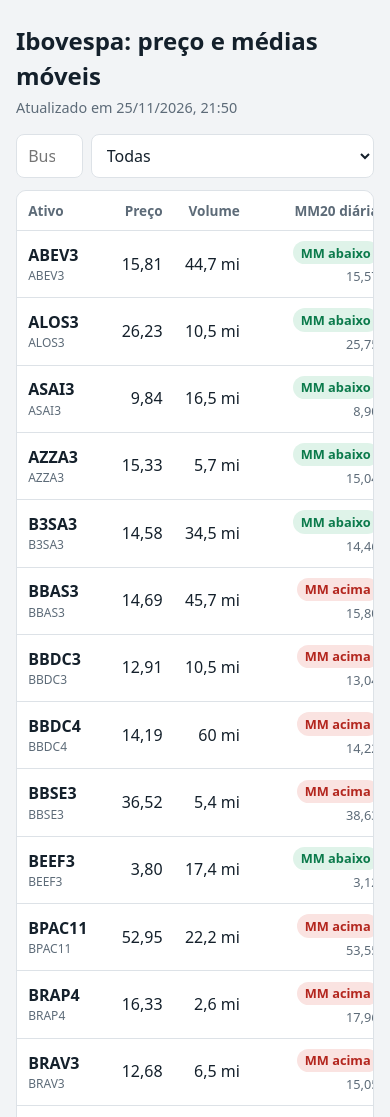
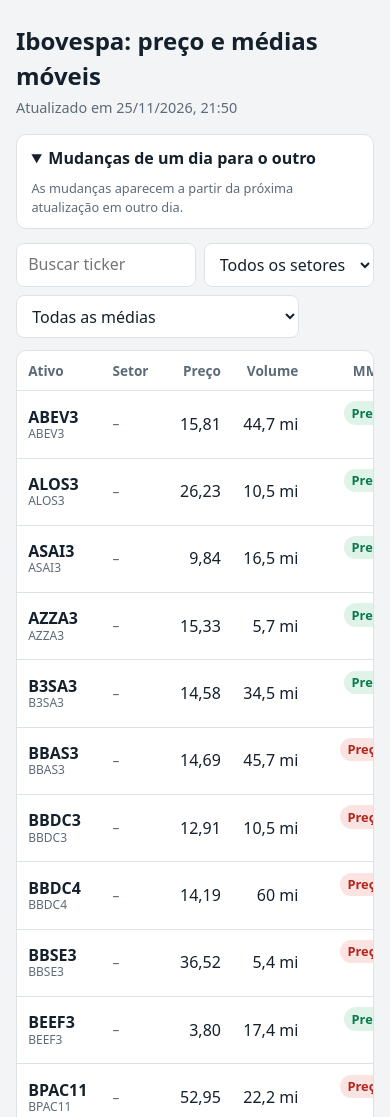
Before and after one commit to caduhjr/analisetecnica, a plain HTML site: page index.html in a window 390 px wide. Shown: the top 1117 px of the page. Drawn offline with Linux system fonts and the light colour scheme.

Commit message:
Enhance layout and update filtering options in index.html
Updated styles and improved layout for better responsiveness. Modified filtering options and updated the footer message.

```diff
--- a/index.html
+++ b/index.html
@@ -1,94 +1,265 @@
 <!DOCTYPE html>
+
 <html lang="pt-BR">
+
 <head>
+
 <meta charset="utf-8">
+
 <meta name="viewport" content="width=device-width, initial-scale=1">
+
 <title>Ibovespa: preço e médias móveis</title>
+
 <style>
+
 :root{--bg:#f2f4f6;--surface:#fff;--ink:#14202b;--mute:#5d6b78;--line:#dde2e7;--up:#0b7a4b;--upbg:#dff3e9;--down:#b3261e;--downbg:#fae3e1}
+
 @media (prefers-color-scheme:dark){:root{--bg:#10171d;--surface:#18222b;--ink:#e8edf1;--mute:#8d9aa6;--line:#2a3743;--up:#4cc790;--upbg:#14352a;--down:#ff8a80;--downbg:#3d1d1b}}
+
 *{box-sizing:border-box}
-body{margin:0;background:var(--bg);color:var(--ink);font:16px/1.45 system-ui,-apple-system,"Segoe UI",sans-serif;padding:1rem;max-width:900px;margin-inline:auto}
+
+body{margin:0;background:var(--bg);color:var(--ink);font:16px/1.45 system-ui,-apple-system,"Segoe UI",sans-serif;padding:1rem;max-width:1100px;margin-inline:auto}
+
 h1{font-size:1.5rem;margin:.5rem 0 .25rem}
+
 .sub{color:var(--mute);font-size:.9rem;margin:0 0 1rem}
-.bar{display:flex;gap:.5rem;margin-bottom:.75rem}
+
+.bar{display:flex;flex-wrap:wrap;gap:.5rem;margin-bottom:.75rem}
+
 input,select{font:inherit;color:inherit;background:var(--surface);border:1px solid var(--line);border-radius:8px;padding:.55rem .7rem}
-input{flex:1;min-width:0}
+
+input{flex:1;min-width:8rem}select{max-width:100%}
+
 .wrap{overflow-x:auto;background:var(--surface);border:1px solid var(--line);border-radius:10px}
+
 table{width:100%;border-collapse:collapse;font-variant-numeric:tabular-nums}
+
 th,td{padding:.6rem .7rem;text-align:right;white-space:nowrap;border-bottom:1px solid var(--line)}
-th:first-child,td:first-child{text-align:left}
+
+th:first-child,td:first-child,th:nth-child(2),td:nth-child(2){text-align:left}
+
 th{font-size:.85rem;font-weight:600;color:var(--mute);cursor:pointer;user-select:none}
+
 tr:last-child td{border-bottom:0}
-.t{font-weight:650}.n{display:block;font-size:.75rem;color:var(--mute);font-weight:400;max-width:12ch;overflow:hidden;text-overflow:ellipsis}
+
+.id{display:flex;align-items:center;gap:.55rem}
+
+.lg{width:26px;height:26px;border-radius:6px;object-fit:contain;background:#fff;border:1px solid var(--line);flex:none}
+
+.t{font-weight:650;line-height:1.2}.n{display:block;font-size:.75rem;color:var(--mute);font-weight:400;max-width:12ch;overflow:hidden;text-overflow:ellipsis}
+
+.sec{font-size:.85rem;color:var(--mute)}
+
 .b{display:inline-block;padding:.15rem .5rem;border-radius:999px;font-size:.8rem;font-weight:600}
-.up{background:var(--upbg);color:var(--up)}.down{background:var(--downbg);color:var(--down)}
+
+.b.up,li.up .tag{background:var(--upbg);color:var(--up)}.b.down,li.down .tag{background:var(--downbg);color:var(--down)}
+
 .na{color:var(--mute);font-size:.8rem}
+
 .foot{color:var(--mute);font-size:.8rem;margin-top:.75rem}
+
+details{background:var(--surface);border:1px solid var(--line);border-radius:10px;padding:.7rem .9rem;margin-bottom:.9rem}
+
+summary{cursor:pointer;font-weight:600}
+
+ul{list-style:none;margin:.6rem 0 0;padding:0;display:grid;gap:.4rem}
+
+li{display:flex;align-items:center;gap:.5rem;flex-wrap:wrap;font-size:.92rem}
+
+.tag{padding:.1rem .5rem;border-radius:999px;font-size:.78rem;font-weight:600}
+
 </style>
+
 </head>
+
 <body>
+
 <h1>Ibovespa: preço e médias móveis</h1>
+
 <p class="sub" id="upd">Carregando…</p>
+
+<details id="chg" open><summary id="chgs">Mudanças de um dia para o outro</summary><ul id="chgl"></ul></details>
+
 <div class="bar">
+
   <input id="q" type="search" placeholder="Buscar ticker" aria-label="Buscar ticker">
-  <select id="f" aria-label="Filtrar"><option value="">Todas</option></select>
+
+  <select id="s" aria-label="Filtrar por setor"><option value="">Todos os setores</option></select>
+
+  <select id="f" aria-label="Filtrar por média"><option value="">Todas as médias</option></select>
+
 </div>
+
 <div class="wrap"><table>
+
   <thead><tr id="head"></tr></thead>
+
   <tbody id="rows"></tbody>
+
 </table></div>
-<p class="foot">“MM abaixo” significa preço acima da média (tendência de alta); “MM acima” significa preço abaixo dela. Dados com atraso. Não é recomendação de investimento.</p>
+
+<p class="foot">Verde: preço acima da média. Vermelho: preço abaixo da média. Dados com atraso. Não é recomendação de investimento.</p>
+
 <script>
+
 const MAS = [
+
   {k: "d20", label: "MM20 diária", n: 20, c: "days", u: "d"},
+
   {k: "d200", label: "MM200 diária", n: 200, c: "days", u: "d"},
+
   {k: "w14", label: "MM14 semanal", n: 14, c: "weeks", u: "sem."},
+
   {k: "w20", label: "MM20 semanal", n: 20, c: "weeks", u: "sem."}
+
 ];
+
 let data = [], key = "ticker", dir = 1;
+
+const $ = id => document.getElementById(id);
+
 const brl = v => v == null ? "–" : v.toLocaleString("pt-BR", {minimumFractionDigits: 2, maximumFractionDigits: 2});
+
 const vol = v => v == null ? "–" : v >= 1e9 ? (v / 1e9).toLocaleString("pt-BR", {maximumFractionDigits: 2}) + " bi" : v >= 1e6 ? (v / 1e6).toLocaleString("pt-BR", {maximumFractionDigits: 1}) + " mi" : v >= 1e3 ? Math.round(v / 1e3).toLocaleString("pt-BR") + " mil" : String(v);
-const $ = id => document.getElementById(id);
-$("head").innerHTML = `<th data-k="ticker">Ativo</th><th data-k="price">Preço</th><th data-k="volume">Volume</th>` +
+
+const logo = r => r && r.logo ? `<img class="lg" src="${r.logo}" alt="" loading="lazy" onerror="this.style.visibility='hidden'">` : "";
+
+const dm = s => s.slice(8, 10) + "/" + s.slice(5, 7);
+
+
+
+$("head").innerHTML = `<th data-k="ticker">Ativo</th><th data-k="sector">Setor</th><th data-k="price">Preço</th><th data-k="volume">Volume</th>` +
+
   MAS.map(m => `<th data-k="${m.k}">${m.label}</th>`).join("");
+
 $("f").innerHTML += MAS.map(m =>
+
   `<option value="${m.k}-up">Preço acima da ${m.label}</option><option value="${m.k}-down">Preço abaixo da ${m.label}</option>`).join("");
+
+
+
 function badge(r, m) {
+
   const s = r[m.k];
+
   if (s == null) return `<span class="na">acumulando ${r[m.c] ?? 0}/${m.n} ${m.u}</span>`;
-  const below = s < r.price;
-  return `<span class="b ${below ? "up" : "down"}">${below ? "MM abaixo" : "MM acima"}</span><br><span class="na">${brl(s)}</span>`;
+
+  const up = r.price > s;
+
+  return `<span class="b ${up ? "up" : "down"}">${up ? "Preço acima" : "Preço abaixo"}</span><br><span class="na">${brl(s)}</span>`;
+
 }
+
+
+
 function render() {
-  const q = $("q").value.trim().toUpperCase(), f = $("f").value;
-  const rows = data.filter(r => r.ticker.includes(q)).filter(r => {
+
+  const q = $("q").value.trim().toUpperCase(), sec = $("s").value, f = $("f").value;
+
+  const rows = data.filter(r => r.ticker.includes(q) && (!sec || r.sector === sec)).filter(r => {
+
     if (!f) return true;
+
     const [k, s] = f.split("-"), m = r[k];
+
     return m != null && (s === "up" ? r.price > m : r.price < m);
+
   }).sort((a, b) => {
+
     const x = a[key], y = b[key];
+
     if (x == null) return 1;
+
     if (y == null) return -1;
+
     return (x > y ? 1 : x < y ? -1 : 0) * dir;
+
   });
+
   $("rows").innerHTML = rows.length ? rows.map(r =>
-    `<tr><td class="t">${r.ticker}<span class="n">${r.name}</span></td><td>${brl(r.price)}</td><td>${vol(r.volume)}</td>` +
+
+    `<tr><td><div class="id">${logo(r)}<div class="t">${r.ticker}<span class="n">${r.name}</span></div></div></td>` +
+
+    `<td class="sec">${r.sector ?? "–"}</td><td>${brl(r.price)}</td><td>${vol(r.volume)}</td>` +
+
     MAS.map(m => `<td>${badge(r, m)}</td>`).join("") + `</tr>`
-  ).join("") : `<tr><td colspan="${MAS.length + 3}" class="na">Nenhum ativo encontrado. Ajuste a busca ou o filtro.</td></tr>`;
+
+  ).join("") : `<tr><td colspan="${MAS.length + 4}" class="na">Nenhum ativo encontrado. Ajuste a busca ou os filtros.</td></tr>`;
+
 }
+
+
+
+function renderChanges(j) {
+
+  if (!j.changes_from) {
+
+    $("chgs").textContent = "Mudanças de um dia para o outro";
+
+    $("chgl").innerHTML = `<li class="na">As mudanças aparecem a partir da próxima atualização em outro dia.</li>`;
+
+    return;
+
+  }
+
+  const by = Object.fromEntries(data.map(r => [r.ticker, r]));
+
+  const lab = Object.fromEntries(MAS.map(m => [m.k, m.label]));
+
+  const ch = (j.changes || []).slice().sort((a, b) => (a.to === b.to ? 0 : a.to === "above" ? -1 : 1) || a.ticker.localeCompare(b.ticker));
+
+  const ups = ch.filter(c => c.to === "above").length;
+
+  $("chgs").textContent = `Mudanças desde ${dm(j.changes_from)}: ${ups} para cima, ${ch.length - ups} para baixo`;
+
+  $("chgl").innerHTML = ch.length ? ch.map(c =>
+
+    `<li class="${c.to === "above" ? "up" : "down"}">${logo(by[c.ticker])}<b>${c.ticker}</b>` +
+
+    `<span class="tag">${c.to === "above" ? "passou para cima" : "passou para baixo"}</span> da ${lab[c.ma]} ` +
+
+    `<span class="na">(preço ${brl(c.price)} · média ${brl(c.sma)})</span></li>`
+
+  ).join("") : `<li class="na">Nenhum ativo cruzou uma média desde ${dm(j.changes_from)}.</li>`;
+
+}
+
+
+
 document.querySelectorAll("th").forEach(th => th.onclick = () => {
+
   dir = key === th.dataset.k ? -dir : 1; key = th.dataset.k; render();
+
 });
+
 $("q").oninput = render;
+
+$("s").onchange = render;
+
 $("f").onchange = render;
+
 fetch("data/data.json", {cache: "no-store"}).then(r => r.json()).then(j => {
+
   data = j.rows;
+
+  $("s").innerHTML += [...new Set(data.map(r => r.sector).filter(Boolean))].sort((a, b) => a.localeCompare(b, "pt"))
+
+    .map(s => `<option>${s}</option>`).join("");
+
   $("upd").textContent = j.updated
+
     ? "Atualizado em " + new Date(j.updated).toLocaleString("pt-BR", {dateStyle: "short", timeStyle: "short"})
+
     : "Aguardando a primeira atualização.";
+
+  renderChanges(j);
+
   render();
+
 }).catch(() => $("upd").textContent = "Não foi possível carregar os dados.");
+
 </script>
+
 </body>
+
 </html>
```
